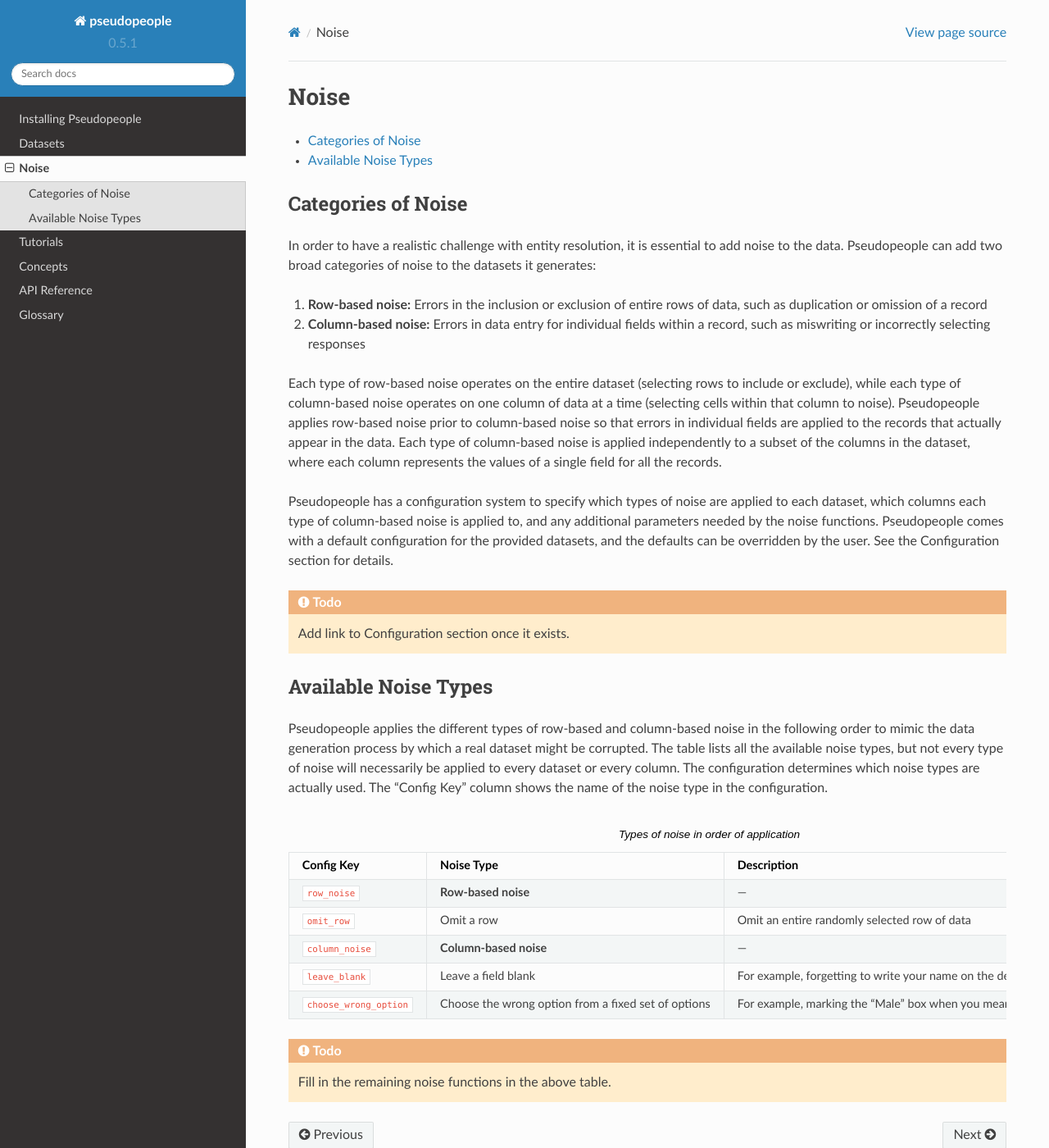
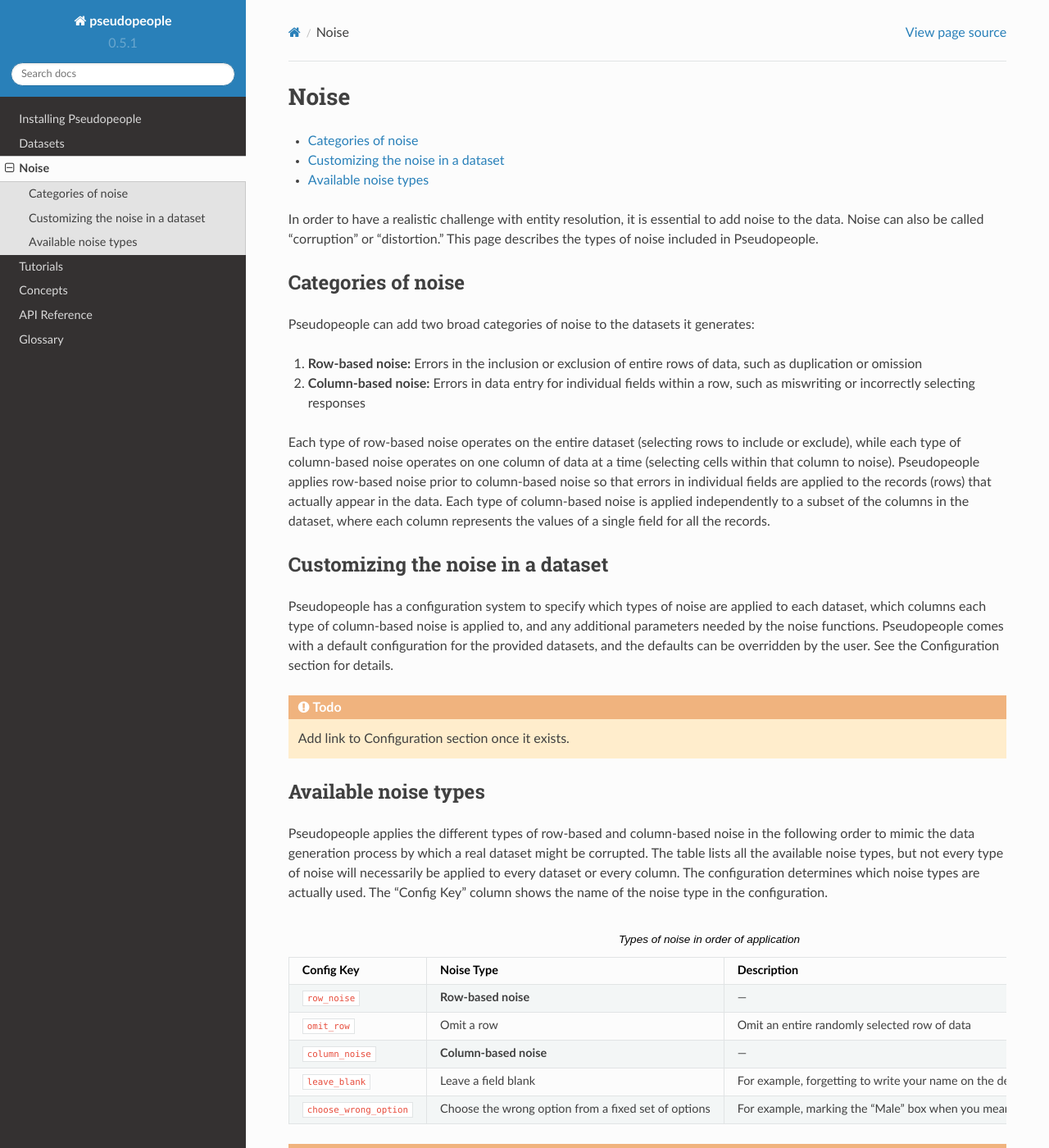
Before and after one commit to ihmeuw/pseudopeople, a Sphinx documentation site: the page built from docs/source/noise/index.rst, in a window 1280 px wide and 1400 px high. Shown: the whole window at 82% size. Built offline with Sphinx 7.4.7 and the Read the Docs theme 2.0.0, drawn with Linux system fonts in a browser that asks for light colours.

Commit message:
edit section headers

```diff
--- a/docs/source/noise/index.rst
+++ b/docs/source/noise/index.rst
@@ -9,26 +9,31 @@
    :local:
    :backlinks: none
 
-Categories of Noise
+In order to have a realistic challenge with entity resolution, it is essential
+to add noise to the data. Noise can also be called "corruption" or "distortion."
+This page describes the types of noise included in Pseudopeople.
+
+Categories of noise
 -------------------
 
-In order to have a realistic challenge with entity resolution, it is essential
-to add noise to the data. Pseudopeople can add two broad categories of noise to
-the datasets it generates:
+Pseudopeople can add two broad categories of noise to the datasets it generates:
 
 #. **Row-based noise:** Errors in the inclusion or exclusion of entire rows of
-   data, such as duplication or omission of a record
+   data, such as duplication or omission
 #. **Column-based noise:** Errors in data entry for individual fields within a
-   record, such as miswriting or incorrectly selecting responses
+   row, such as miswriting or incorrectly selecting responses
 
 Each type of row-based noise operates on the entire dataset (selecting rows to
 include or exclude), while each type of column-based noise operates on one
 column of data at a time (selecting cells within that column to noise).
 Pseudopeople applies row-based noise prior to column-based noise so that errors
-in individual fields are applied to the records that actually appear in the
-data. Each type of column-based noise is applied independently to a subset of
-the columns in the dataset, where each column represents the values of a single
-field for all the records.
+in individual fields are applied to the records (rows) that actually appear in
+the data. Each type of column-based noise is applied independently to a subset
+of the columns in the dataset, where each column represents the values of a
+single field for all the records.
+
+Customizing the noise in a dataset
+----------------------------------
 
 Pseudopeople has a configuration system to specify which types of noise are
 applied to each dataset, which columns each type of column-based noise is
@@ -41,7 +46,7 @@ details.
 
   Add link to Configuration section once it exists.
 
-Available Noise Types
+Available noise types
 ---------------------
 
 Pseudopeople applies the different types of row-based and column-based noise in
```
